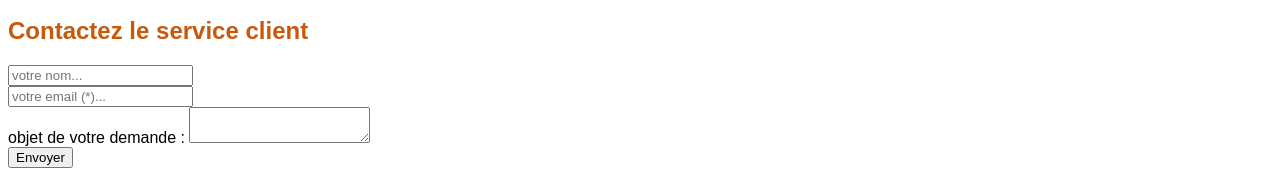
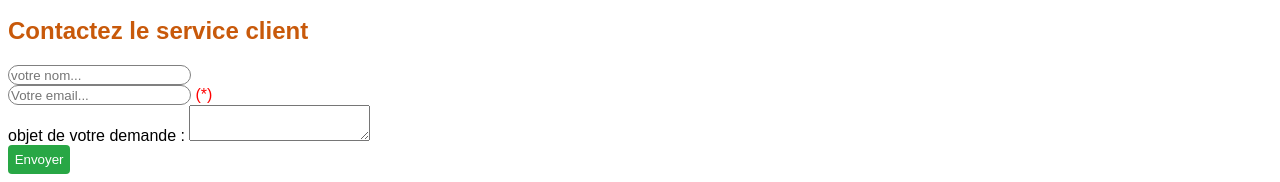
Before and after one commit to abidfalcon/init_html, a plain HTML site: page init-html/index.html in a window 1280 px wide. Shown: the part 1159-1341 px from the top of the page. Drawn offline with Linux system fonts and the light colour scheme; files whose address does not match are found by name.

Commit message:
css code submit button

```diff
--- /dev/null
+++ b/init-html/assets/css/forms.css
@@ -0,0 +1,45 @@
+/**
+Form and field design
+**/
+.required::after{/** pseudo-element==> ::pseudo **/
+    content: "(*)";
+    color: red;
+}
+input:required{
+    color: blue;
+}
+/**
+*input design
+**/
+input{
+    border-radius: 5em;
+    height: 1.2em;
+    border: solid 1px rgb(128, 128, 128);
+}
+
+/**
+button{
+    background-color: #28a745;;
+    border-radius: .5em;
+    color: seashell;
+    border: solid 1px;
+}
+**/
+
+
+button[type="submit"] {
+    color: var(--light);
+    padding: 0.5em;
+    background-color:  var(--success);
+    border-radius: .3em;
+    border: none;
+    /**border: solid 1px var(--dark-success);**/
+    transition: background-color 0.3s 0s ease-out;
+}
+
+/**button[type="submit"]:hover{}  two ways to write**/
+
+:hover[type="submit"] {
+    background-color: var(--dark-success);
+
+}
--- a/init-html/index.html
+++ b/init-html/index.html
@@ -18,6 +18,7 @@
            <!-- Load icomoon styles-->
            <link href="./assets/css/style.css" rel="stylesheet">
            <link href="./assets/css/layout.css" rel="stylesheet">
+           <link href="./assets/css/forms.css" rel="stylesheet">
     </head>
     <!-- Informations put after head tag will be visible in the  window navigator-->
         <body>
@@ -162,16 +163,16 @@
                     <div>
                     <input type="text" name="name-ctrl" id="name-ctrl" placeholder="votre nom...">
                     </div>
-                    <div>
-                        <input type="email" name="email-ctrl" id="email-ctrl" placeholder="votre email (*)..." required>
-                    </div>
+                    <span class="required">
+                        <input type="email" name="email-ctrl" id="email-ctrl" placeholder="Votre email..." required>
+                    </span>
 
                     <div>
                         <label> objet de votre demande :</label>
                         <textarea name="objet-ctrl" id="objet-ctrl"></textarea> <!-- vrai balise-->
                     </div>
                     <div>
-                        <button id="send-btn" type="submit">Envoyer</button>
+                        <button class="submit" id="send-btn" type="submit">Envoyer</button>
                     </div>
                 </form>
 
```
